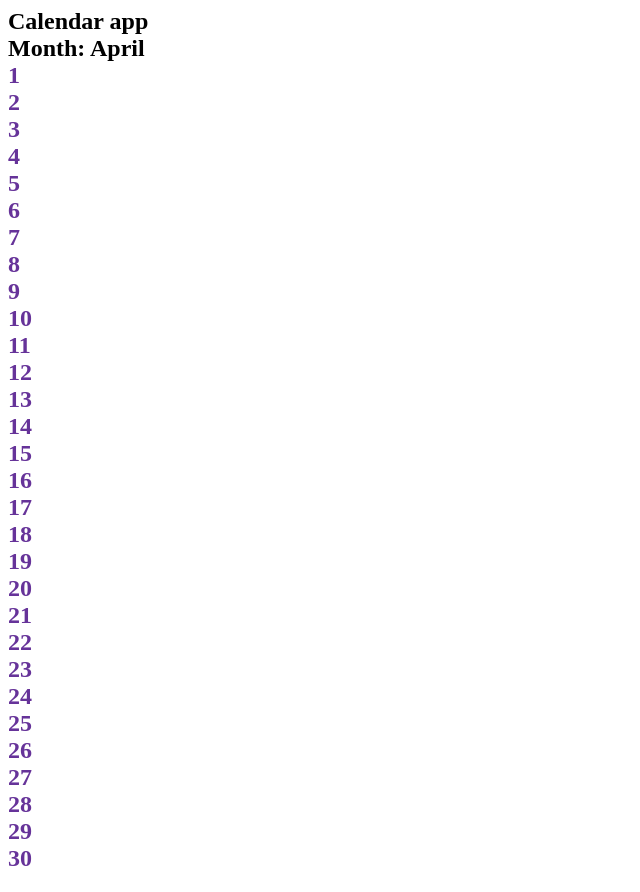
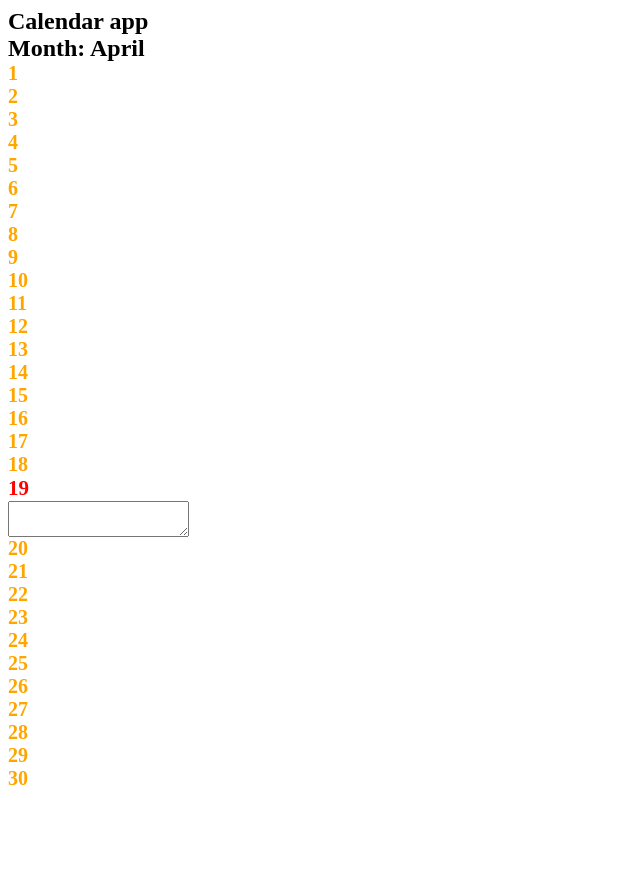
Before and after one commit to avvinci/Calendar-app, a plain HTML site: page index.html in a window 1280 px wide. Both pictures are taken after a click on the label "19". Shown: the whole page, without its empty margins (0-640 px from the left). After the commit the page ends 810 px from the top, so only its background shows below. Drawn offline with Linux system fonts and the light colour scheme.

Commit message:
Added textfield

```diff
--- a/script.js
+++ b/script.js
@@ -21,6 +21,11 @@ function getDaysInMonth(month, year) {
 
 function DayClicked(e){
     console.log(e) ;
+    var elem = document.getElementById("day" + e );
+    elem.classList.add('selected') ;
+    var newelem = document.createElement("div");
+    newelem.innerHTML = `<textarea placeholder="Enter note">  </textarea>`;
+    elem.insertAdjacentElement('afterend',newelem);
 }
 
 window.onload = function(){
@@ -31,7 +36,8 @@ window.onload = function(){
     for(i = 0; i < days.length;i++){
         let dayContent = document.createElement('div') ;
         let par = document.querySelector('#month');
-        dayContent.innerHTML = `<label class = "days" onclick = "DayClicked(` + days[i].getDate() + `)">` + days[i].getDate()  + '</label>' ;
+        let myday = days[i].getDate() ;
+        dayContent.innerHTML = `<label class = "days" id = "day` + myday + `" onclick = "DayClicked(` + myday + `)">` + myday  + '</label>' ;
         par.appendChild(dayContent) ;
         // console.log(days[i].getDate());
     }
--- a/style.css
+++ b/style.css
@@ -1,5 +1,15 @@
 .days{
-    display: ;
-    padding: 35px 40 px;
-    color: rebeccapurple;
+    display: inline;
+    font-size: 20px;
+    padding: 55px 50 px;
+    color: orange;
 }
+
+.days:hover{
+    background: blue;
+}
+
+.selected{
+    font-size: 21px;
+    color: red;
+}
```
